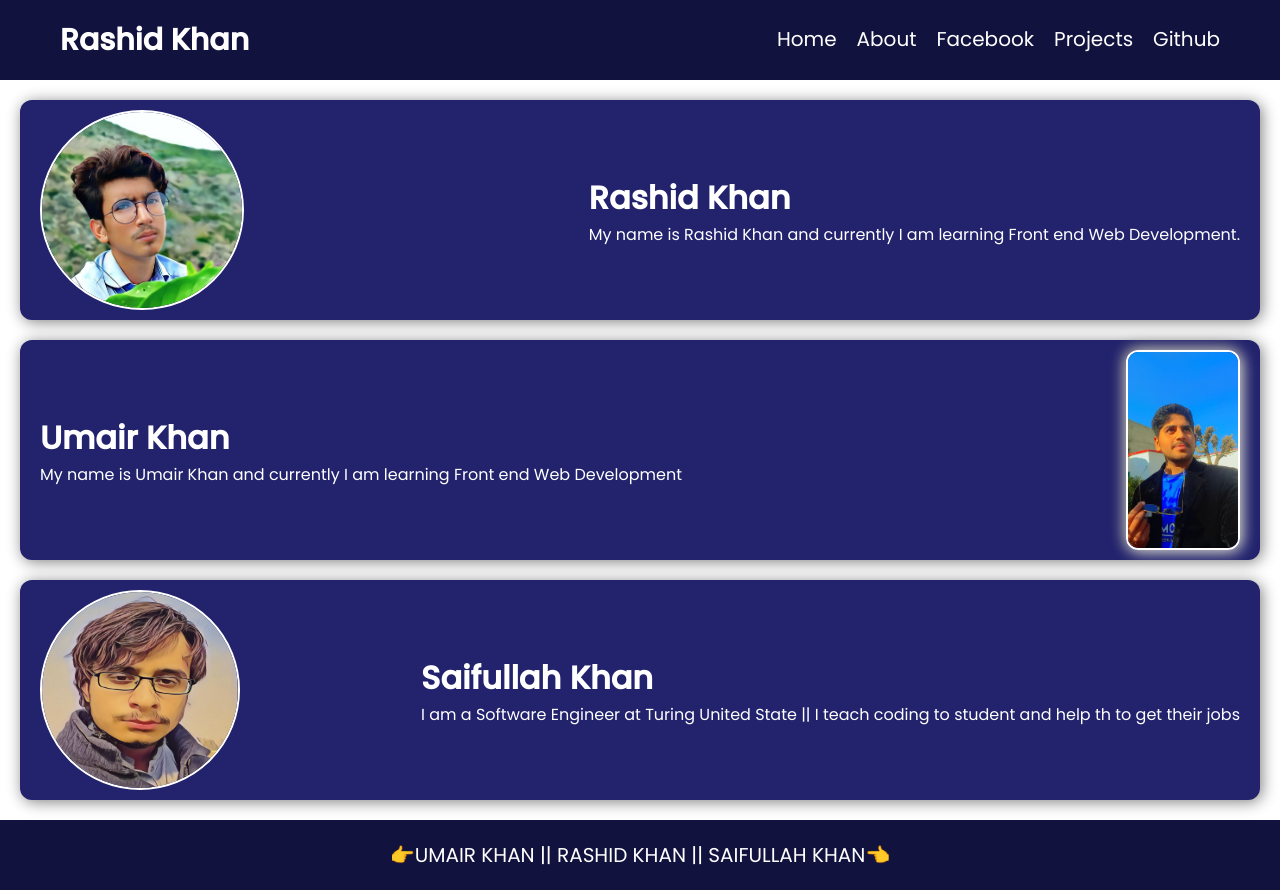
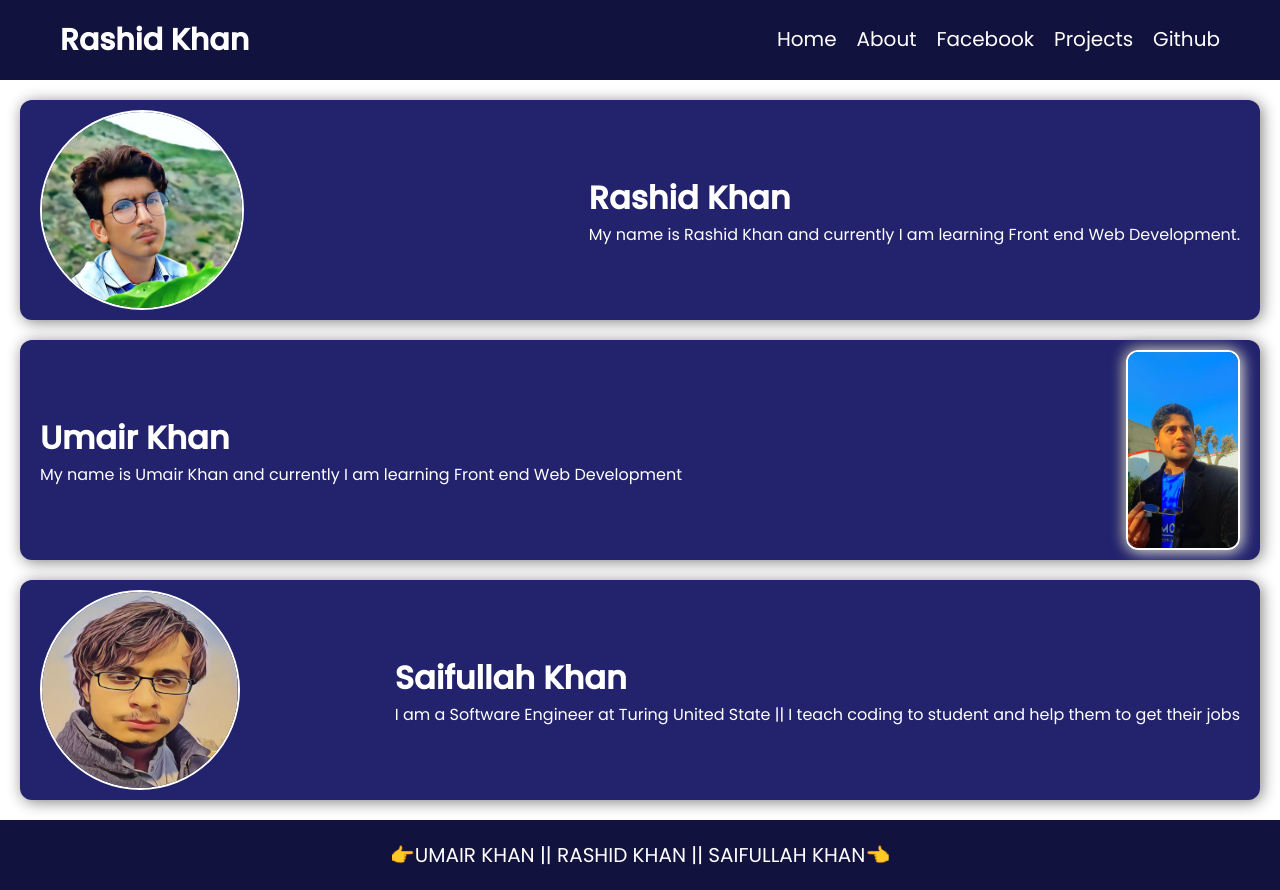
Before and after one commit to Saif-Students/Umair-Portfolio-Website, a plain HTML site: page about.html in a window 1280 px wide. Drawn offline with Linux system fonts and the light colour scheme.

Commit message:
Update about.html

```diff
--- a/about.html
+++ b/about.html
@@ -43,7 +43,7 @@
         <img src="images/Saifurry.jpg" height="200px" width="200px" alt="error">
         <div class="aboutRight">
             <h1>Saifullah Khan</h1>
-            <p>I am a Software Engineer at Turing United State || I teach coding to student and help th to get their jobs</p>
+            <p>I am a Software Engineer at Turing United State || I teach coding to student and help them to get their jobs</p>
         </div>
     </div>
 
```
